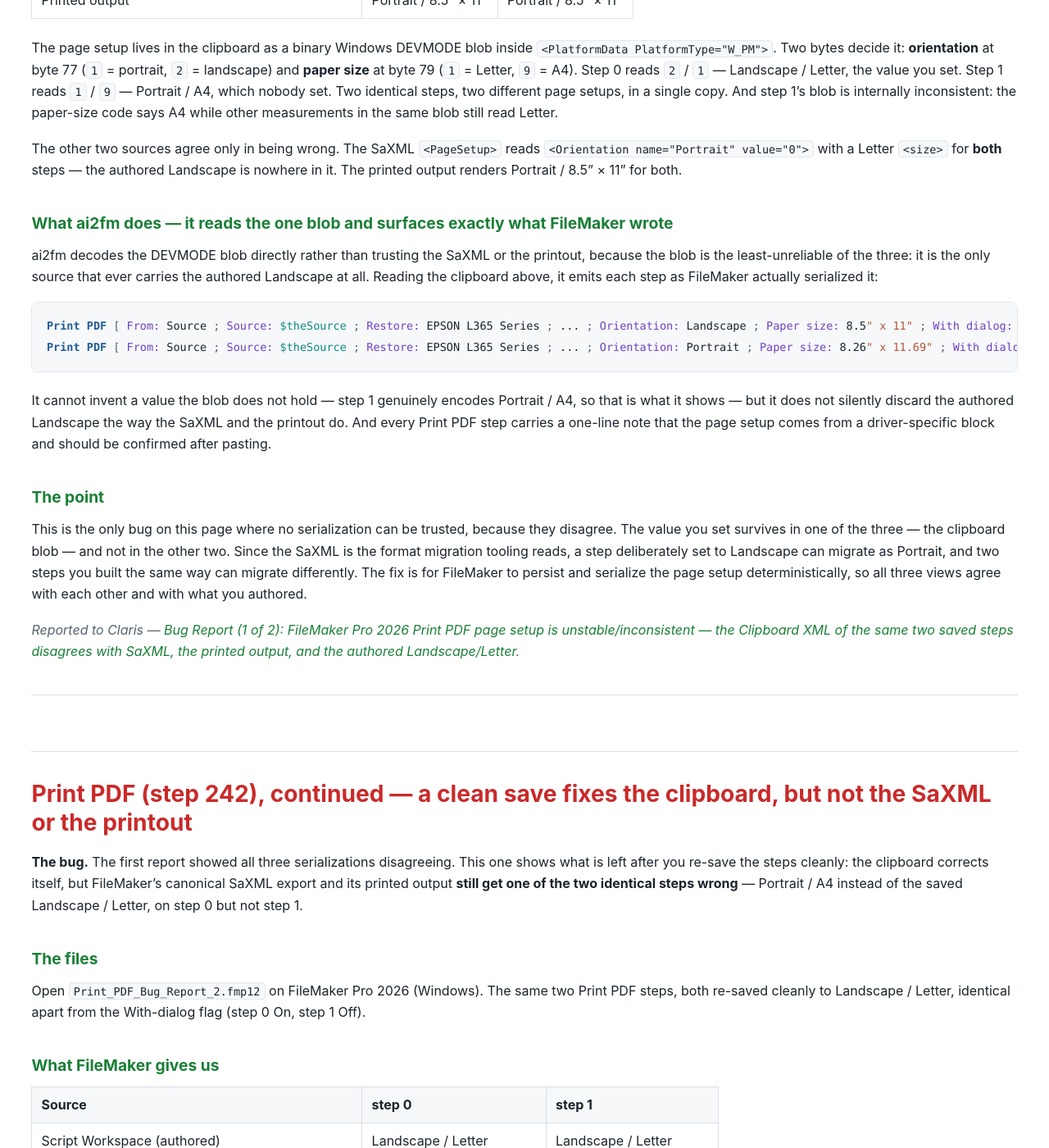
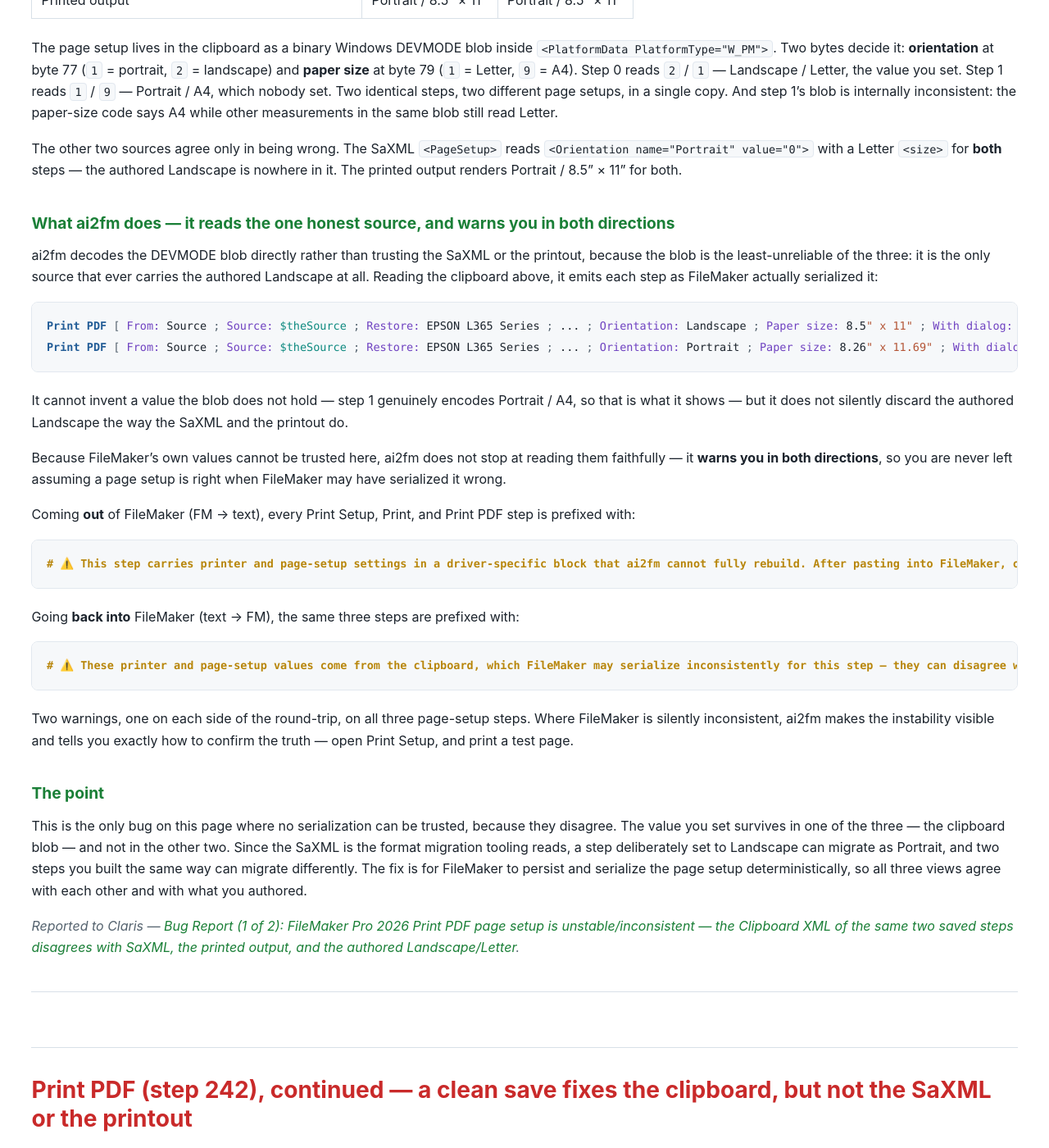
Before and after one commit to AxelarEU/ai2fm-community, a Jekyll site: the page built from claris_bugs/claris_clipboard_bugs.md, in a window 1280 px wide and 1400 px high, scrolled down 22850 px. Shown: the whole window at 82% size. Built offline with Jekyll 4.4.1, drawn with Linux system fonts in a browser that asks for light colours; some of the changed text lies outside the part shown.

Commit message:
Print PDF bug sections: feature the two-sided (forward+reverse) page-setup warnings that protect the user from FileMaker instability

````diff
--- a/claris_bugs/claris_clipboard_bugs.md
+++ b/claris_bugs/claris_clipboard_bugs.md
@@ -777,7 +777,7 @@
 
 The other two sources agree only in being wrong. The SaXML `<PageSetup>` reads `<Orientation name="Portrait" value="0">` with a Letter `<size>` for **both** steps — the authored Landscape is nowhere in it. The printed output renders Portrait / 8.5" × 11" for both.
 
-### What ai2fm does — it reads the one blob and surfaces exactly what FileMaker wrote
+### What ai2fm does — it reads the one honest source, and warns you in both directions
 
 ai2fm decodes the DEVMODE blob directly rather than trusting the SaXML or the printout, because the blob is the least-unreliable of the three: it is the only source that ever carries the authored Landscape at all. Reading the clipboard above, it emits each step as FileMaker actually serialized it:
 
@@ -786,7 +786,23 @@
 Print PDF [ From: Source ; Source: $theSource ; Restore: EPSON L365 Series ; ... ; Orientation: Portrait ; Paper size: 8.26" x 11.69" ; With dialog: Off ]
 ```
 
-It cannot invent a value the blob does not hold — step 1 genuinely encodes Portrait / A4, so that is what it shows — but it does not silently discard the authored Landscape the way the SaXML and the printout do. And every Print PDF step carries a one-line note that the page setup comes from a driver-specific block and should be confirmed after pasting.
+It cannot invent a value the blob does not hold — step 1 genuinely encodes Portrait / A4, so that is what it shows — but it does not silently discard the authored Landscape the way the SaXML and the printout do.
+
+Because FileMaker's own values cannot be trusted here, ai2fm does not stop at reading them faithfully — it **warns you in both directions**, so you are never left assuming a page setup is right when FileMaker may have serialized it wrong.
+
+Coming **out** of FileMaker (FM → text), every Print Setup, Print, and Print PDF step is prefixed with:
+
+```fmscript
+# ⚠️ This step carries printer and page-setup settings in a driver-specific block that ai2fm cannot fully rebuild. After pasting into FileMaker, open the step's Print Setup and confirm the printer, paper, orientation, scaling, and any other options are correct.
+```
+
+Going **back into** FileMaker (text → FM), the same three steps are prefixed with:
+
+```fmscript
+# ⚠️ These printer and page-setup values come from the clipboard, which FileMaker may serialize inconsistently for this step — they can disagree with the FileMaker Workspace display and with the actual printout. Print a test page to confirm the real setup.
+```
+
+Two warnings, one on each side of the round-trip, on all three page-setup steps. Where FileMaker is silently inconsistent, ai2fm makes the instability visible and tells you exactly how to confirm the truth — open Print Setup, and print a test page.
 
 ### The point
 
@@ -815,7 +831,7 @@
 
 The clean re-save fixed the clipboard: both DEVMODE blobs now read orientation `2` (Landscape) and paper `1` (Letter) — correct, and consistent between the two steps. But the SaXML tells a different story per step. Step 0 serializes as `<Orientation name="Portrait" value="0">` with `<size width="826.39" height="1169.44">` — Portrait, and those dimensions are A4, not Letter. Step 1 serializes as `<Orientation name="Landscape" value="2">` with `<size width="850" height="1100">` — Landscape, Letter, correct. The printout matches the SaXML: step 0 prints Portrait / A4, step 1 prints Landscape / Letter. Same authoring, same save, one step right and one step wrong, in the same export.
 
-### What ai2fm does — it reads the corrected clipboard and gets both steps right
+### What ai2fm does — it reads the corrected clipboard, gets both steps right, and still warns
 
 Because ai2fm decodes the clipboard blob, and the clean save made the clipboard correct, it emits both steps as Landscape / Letter — the value you saved:
 
@@ -825,6 +841,8 @@
 ```
 
 For this file ai2fm is more faithful to what you authored than FileMaker's own canonical serialization, which still mis-serializes step 0.
+
+And it still fires the same two warnings — the forward one coming out of FileMaker, the reverse one going back in — on every one of these steps. That is deliberate: from the developer's chair there is no way to tell the first report's file (clipboard wrong) from this one (clipboard right) without checking, and the printout here is *still* wrong on step 0. ai2fm does not gamble on which case you are in. It reads the honest source, prints the truth, and both directions carry the note telling you to open Print Setup and print a test page before you rely on it. The instability is FileMaker's; the visibility is ai2fm's.
 
 ### The point
 
````
